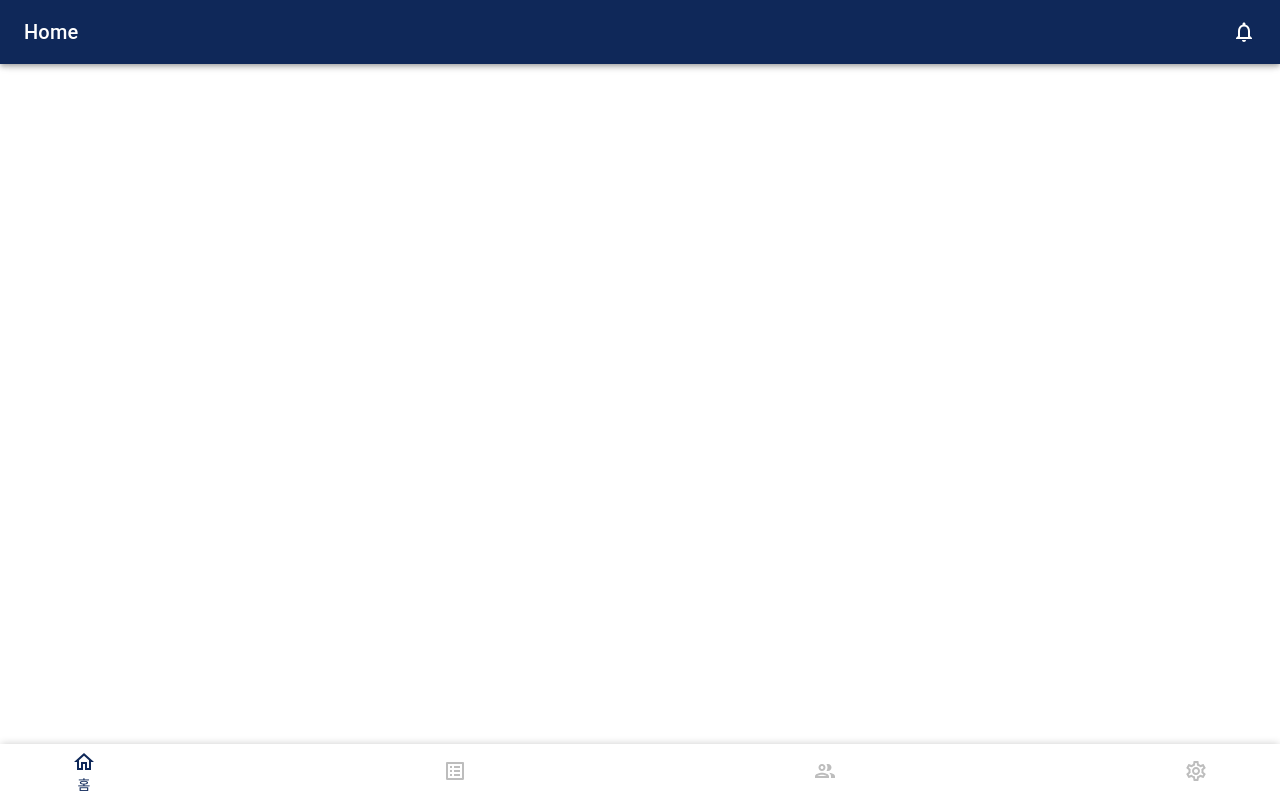
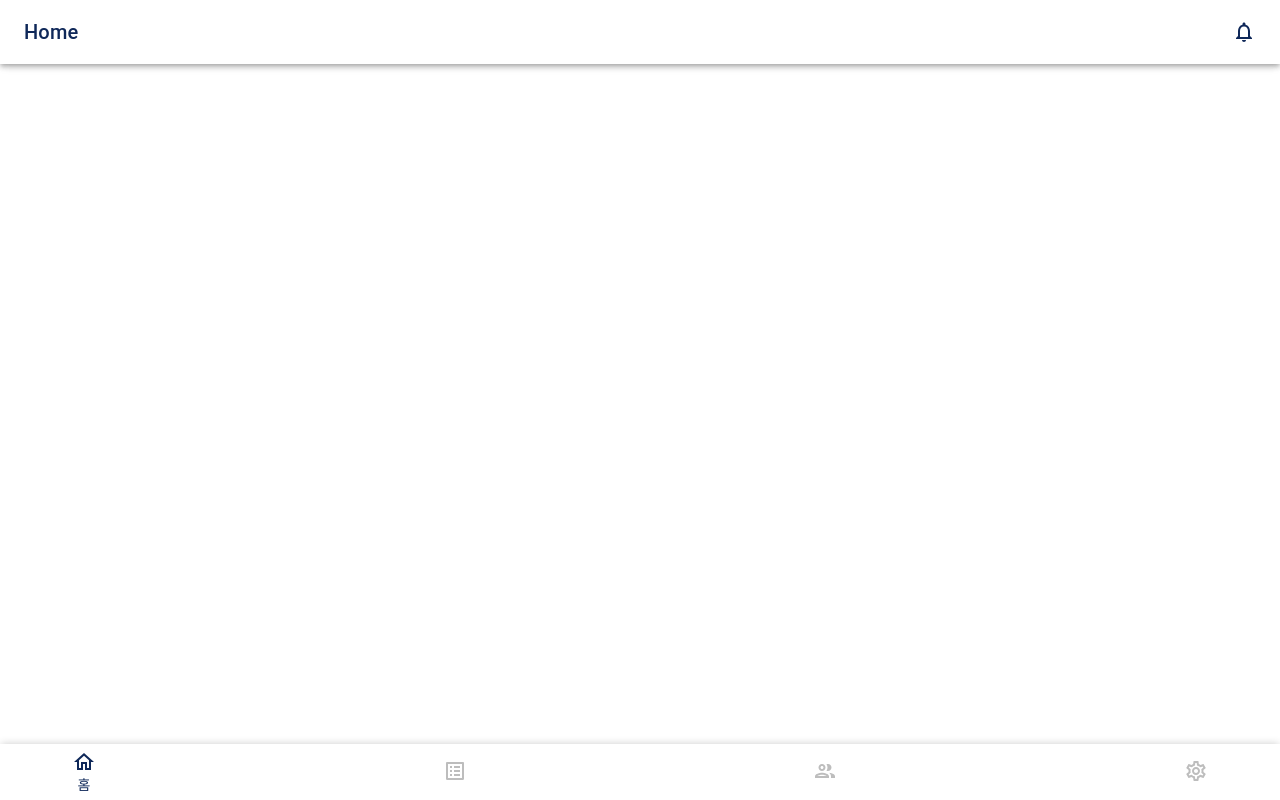
Before and after one commit to milk717/strongcom-graduation-work, a React (Create React App) app: page /home in a window 1280 px wide. Built offline with nearby package versions, Linux system fonts and the light colour scheme.

Commit message:
design: AppBar 색상변경

```diff
--- a/src/components/AppBar.js
+++ b/src/components/AppBar.js
@@ -21,9 +21,9 @@ export default function AppBar({
                         >
                             {appBarTitle}
                         </Typography>
-                        <WhiteLink to='/notice'>
+                        <StyledLink to='/notice'>
                             <NotificationsNoneIcon/>
-                        </WhiteLink>
+                        </StyledLink>
                     </Toolbar>
                 </DefaultAppBar>
             </Box>
@@ -33,11 +33,11 @@ export default function AppBar({
 }
 
 const DefaultAppBar = styled(MuiAppBar)`
-  background-color: ${props => props.theme.color.primary};
-  color: ${props => props.theme.color.white};
+  background-color: ${props => props.theme.color.white};
+  color: ${props => props.theme.color.primary};
 `;
 
-const WhiteLink = styled(Link)`
-  color:  ${props => props.theme.color.white};
+const StyledLink = styled(Link)`
+  color:  ${props => props.theme.color.primary};
   display: flex;
 `
```
